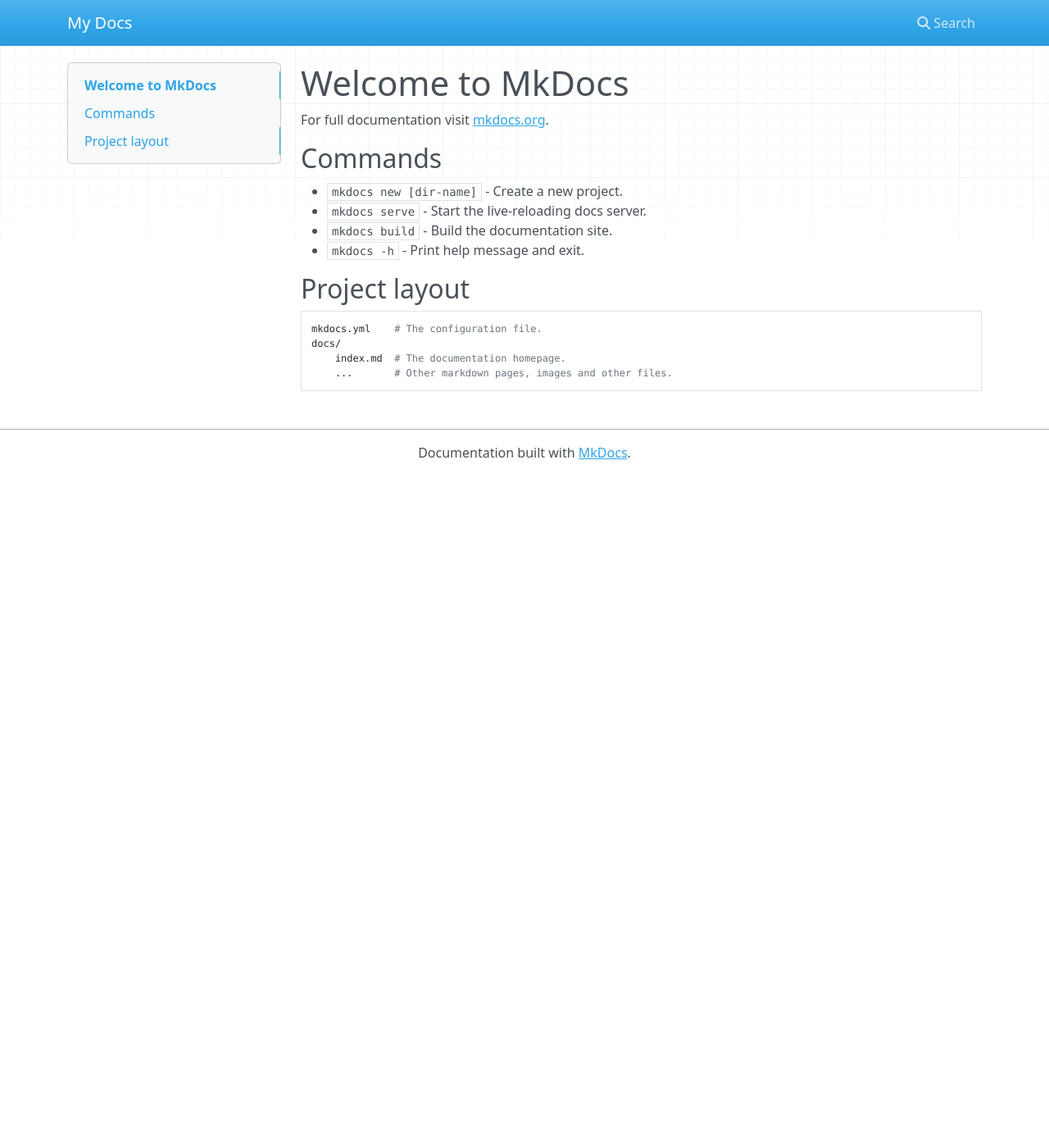
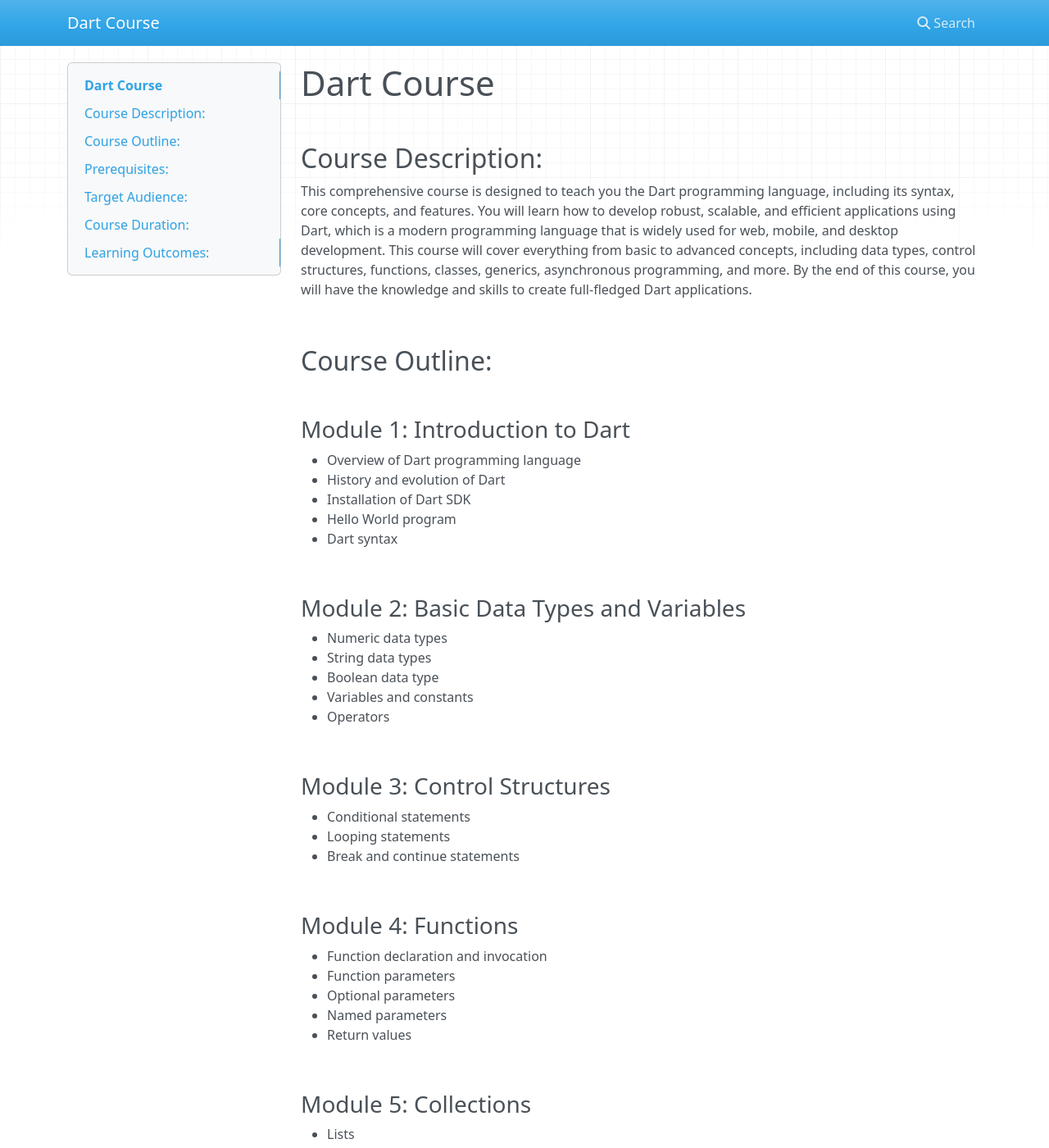
Before and after one commit to alexiusacademia/dart-course, an MkDocs documentation site: the page built from docs/index.md, in a window 1280 px wide and 1400 px high. Shown: the whole window at 82% size. Built offline with MkDocs 1.6.1, drawn with Linux system fonts in a browser that asks for light colours; nearby versions of some CDN libraries; some of the changed text lies outside the part shown.

Commit message:
Course outline

```diff
--- a/docs/index.md
+++ b/docs/index.md
@@ -1,17 +1,135 @@
-# Welcome to MkDocs
+# Dart Course
 
-For full documentation visit [mkdocs.org](https://www.mkdocs.org).
+<br/>
 
-## Commands
+## Course Description:
 
-* `mkdocs new [dir-name]` - Create a new project.
-* `mkdocs serve` - Start the live-reloading docs server.
-* `mkdocs build` - Build the documentation site.
-* `mkdocs -h` - Print help message and exit.
+This comprehensive course is designed to teach you the Dart programming language, including its syntax, core concepts, and features. You will learn how to develop robust, scalable, and efficient applications using Dart, which is a modern programming language that is widely used for web, mobile, and desktop development. This course will cover everything from basic to advanced concepts, including data types, control structures, functions, classes, generics, asynchronous programming, and more. By the end of this course, you will have the knowledge and skills to create full-fledged Dart applications.
 
-## Project layout
+<br/>
 
-    mkdocs.yml    # The configuration file.
-    docs/
-        index.md  # The documentation homepage.
-        ...       # Other markdown pages, images and other files.
+## Course Outline:
+
+<br/>
+
+### Module 1: Introduction to Dart
+
+- Overview of Dart programming language
+- History and evolution of Dart
+- Installation of Dart SDK
+- Hello World program
+- Dart syntax
+
+<br/>
+
+### Module 2: Basic Data Types and Variables
+
+- Numeric data types
+- String data types
+- Boolean data type
+- Variables and constants
+- Operators
+
+<br/>
+
+### Module 3: Control Structures
+
+- Conditional statements
+- Looping statements
+- Break and continue statements
+
+<br/>
+
+### Module 4: Functions
+
+- Function declaration and invocation
+- Function parameters
+- Optional parameters
+- Named parameters
+- Return values
+
+<br/>
+
+### Module 5: Collections
+
+- Lists
+- Sets
+- Maps
+
+<br/>
+
+### Module 6: Classes and Objects
+
+- Class declaration
+- Object instantiation
+- Constructors
+- Properties
+- Methods
+- Inheritance
+
+<br/>
+
+### Module 7: Generics
+
+- Introduction to Generics
+- Generic classes
+- Generic functions
+- Generic types
+
+<br/>
+
+### Module 8: Asynchronous Programming
+
+- Asynchronous programming basics
+- Futures and Completers
+- Asynchronous functions
+- Streams and StreamControllers
+
+<br/>
+
+### Module 9: Dart Libraries
+
+- Built-in Libraries
+- Third-party Libraries
+- Writing your own Libraries
+
+<br/>
+
+### Module 10: Dart for Web and Mobile Development
+
+- Web Development with Dart
+- Dart for Mobile Development
+- Dart for Desktop Development
+
+<br/>
+
+## Prerequisites:
+
+- Basic programming concepts
+- Familiarity with object-oriented programming
+- Basic knowledge of HTML and CSS for web development
+
+<br/>
+
+## Target Audience:
+
+- Developers interested in learning Dart programming language
+- Programmers looking to enhance their skills in modern programming languages
+- Students and professionals seeking to build web, mobile, or desktop applications using Dart.
+
+<br/>
+
+## Course Duration:
+
+- 10 Weeks
+- 2 hours per week (20 hours total)
+
+<br/>
+
+## Learning Outcomes:
+
+- Understand the syntax, core concepts, and features of Dart programming language
+- Develop robust, scalable, and efficient applications using Dart
+- Create full-fledged Dart applications for web, mobile, or desktop platforms
+- Implement asynchronous programming techniques in Dart
+- Utilize Dart libraries for enhanced functionality and productivity.
--- a/mkdocs.yml
+++ b/mkdocs.yml
@@ -1 +1 @@
-site_name: My Docs
+site_name: Dart Course
```
